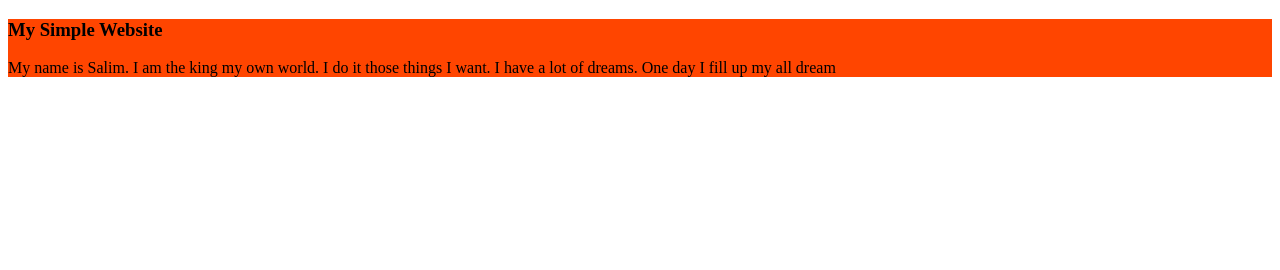
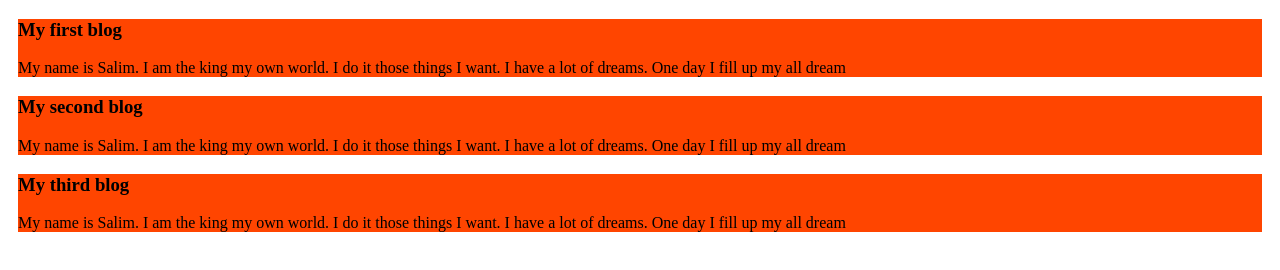
Before and after one commit to mohammad-salim-23/my-first-website, a plain HTML site: page index.html in a window 1280 px wide. Drawn offline with Linux system fonts and the light colour scheme.

Commit message:
my whole blog

```diff
--- a/index.html
+++ b/index.html
@@ -8,7 +8,15 @@
 </head>
 <body>
     <div>
-        <h3>My Simple Website</h3>
+        <h3>My first blog</h3>
+        <p>My name is Salim. I am the king my own world. I do it those things I want. I have a lot of dreams. One day I fill up my all dream</p>
+    </div>
+    <div>
+        <h3>My second blog</h3>
+        <p>My name is Salim. I am the king my own world. I do it those things I want. I have a lot of dreams. One day I fill up my all dream</p>
+    </div>
+    <div>
+        <h3>My third blog</h3>
         <p>My name is Salim. I am the king my own world. I do it those things I want. I have a lot of dreams. One day I fill up my all dream</p>
     </div>
 </body>
--- a/styles/blog.css
+++ b/styles/blog.css
@@ -1,5 +1,7 @@
 div{
     background-color: orangered;
    padding:10px solid;
+   margin:10px;
+
 
 }
```
